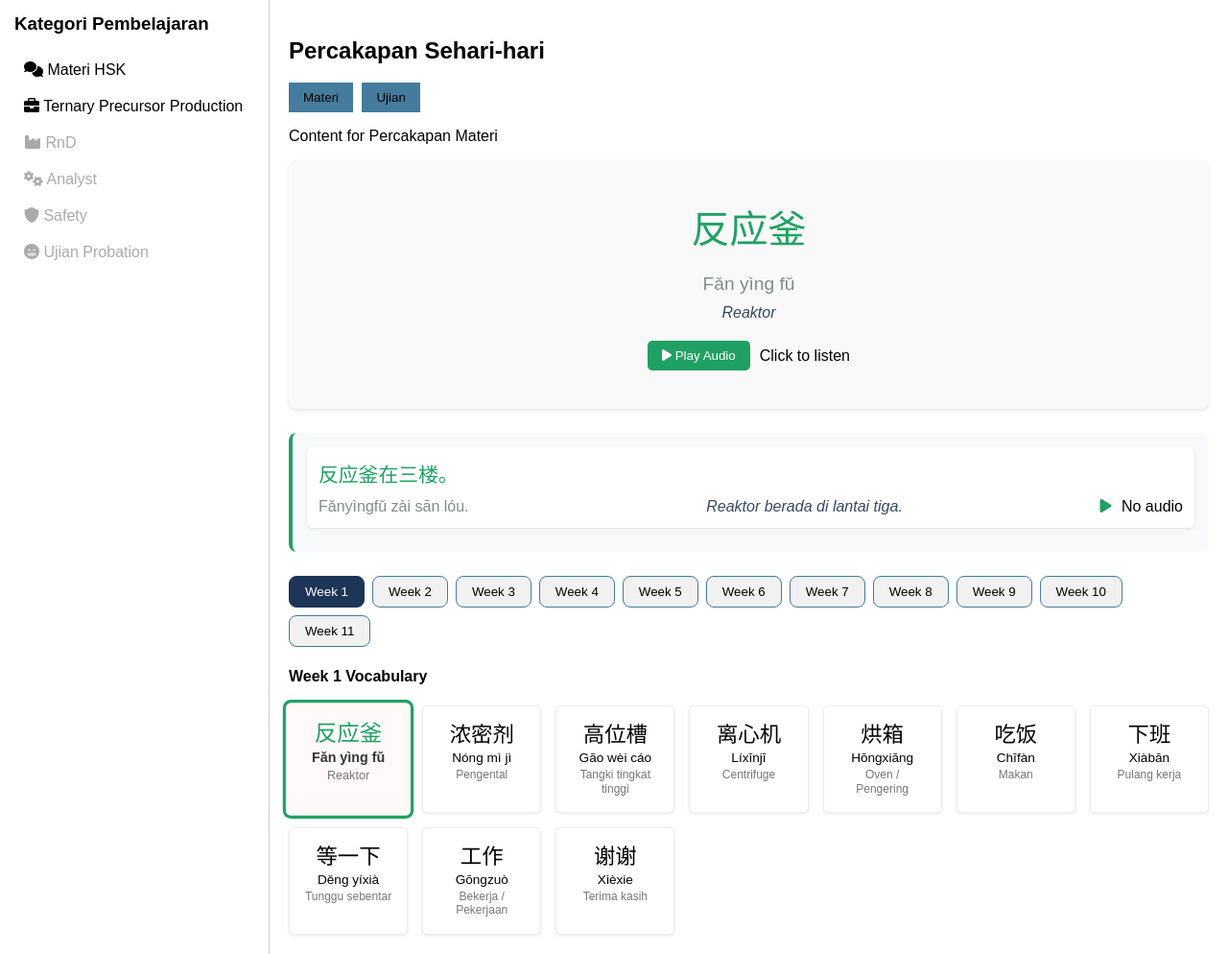
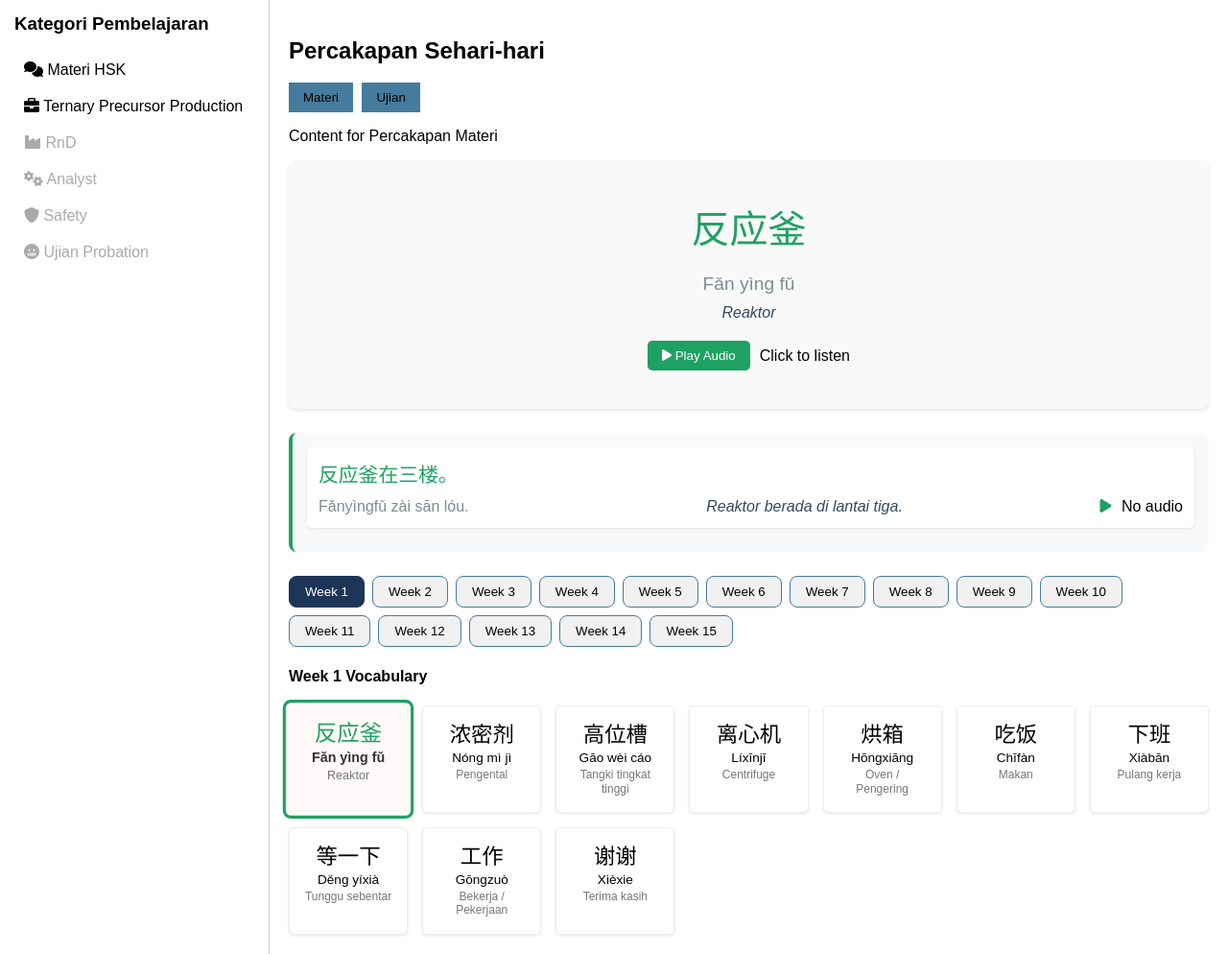
Before and after one commit to mulkisuyadi/QMB-Learning, a Flask app: page /percakapan in a window 1280 px wide. Shown: the part 77-1071 px from the top of the page at 96% size. Run offline with Flask 3, Linux system fonts and the light colour scheme; the visitor is signed in with stand-in values (Sample User, id 1); tables that the repository leaves empty hold one stand-in row (values such as "Sample post"); some libraries are stand-ins or nearby versions.

Commit message:
Revise percakapan.html by adding week12-15

```diff
--- a/templates/percakapan.html
+++ b/templates/percakapan.html
@@ -61,6 +61,10 @@
             <button data-week="week9">Week 9</button>
             <button data-week="week10">Week 10</button>
             <button data-week="week11">Week 11</button>
+            <button data-week="week11">Week 12</button>
+            <button data-week="week11">Week 13</button>
+            <button data-week="week11">Week 14</button>
+            <button data-week="week11">Week 15</button>
       </div>
 
 
@@ -141,6 +145,35 @@
               <!-- vocab-cards injected by JSON -->
             </div>
           </div>
+
+          <div id="week12" class="week-content">
+            <h4>Week 11 Vocabulary</h4>
+            <div class="vocab-container">
+              <!-- vocab-cards injected by JSON -->
+            </div>
+          </div>
+
+          <div id="week13" class="week-content">
+            <h4>Week 11 Vocabulary</h4>
+            <div class="vocab-container">
+              <!-- vocab-cards injected by JSON -->
+            </div>
+          </div>
+
+          <div id="week14" class="week-content">
+            <h4>Week 11 Vocabulary</h4>
+            <div class="vocab-container">
+              <!-- vocab-cards injected by JSON -->
+            </div>
+          </div>
+
+          <div id="week15" class="week-content">
+            <h4>Week 11 Vocabulary</h4>
+            <div class="vocab-container">
+              <!-- vocab-cards injected by JSON -->
+            </div>
+          </div>
+
     </div>
 
     <!-- Other Percakapan Tabs
```
